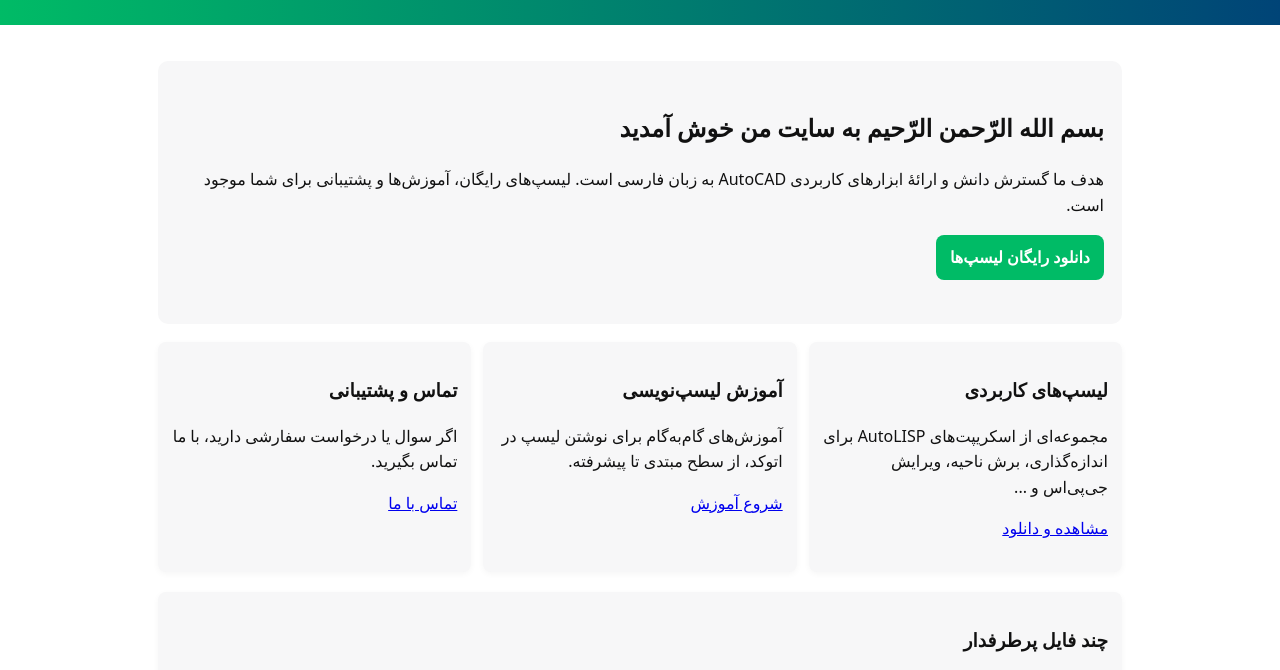
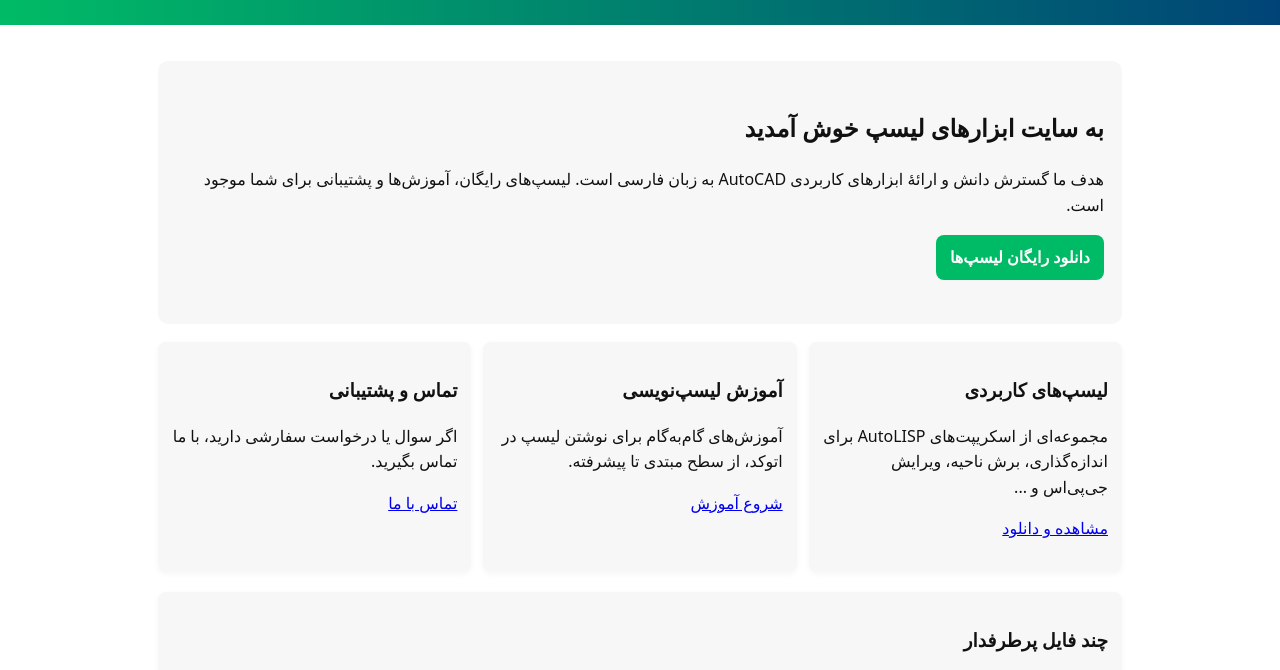
Before and after one commit to gomrekan3-ctrl/gomrekan3-ctrl.github.io, a plain HTML site: page index.html in a window 1280 px wide. Shown: the part 118-788 px from the top of the page. Drawn offline with Linux system fonts and the light colour scheme.

Commit message:
Add files via upload

```diff
--- a/index.html
+++ b/index.html
@@ -23,8 +23,7 @@
 </header>
 <main class="container">
   <section class="hero">
-    <h2>بسم الله الرّحمن الرّحیم
-      به سایت من خوش آمدید</h2>
+    <h2>به سایت ابزارهای لیسپ خوش آمدید</h2>
     <p>هدف ما گسترش دانش و ارائهٔ ابزارهای کاربردی AutoCAD به زبان فارسی است. لیسپ‌های رایگان، آموزش‌ها و پشتیبانی برای شما موجود است.</p>
     <p><a class="button" href="downloads.html">دانلود رایگان لیسپ‌ها</a></p>
   </section>
```
